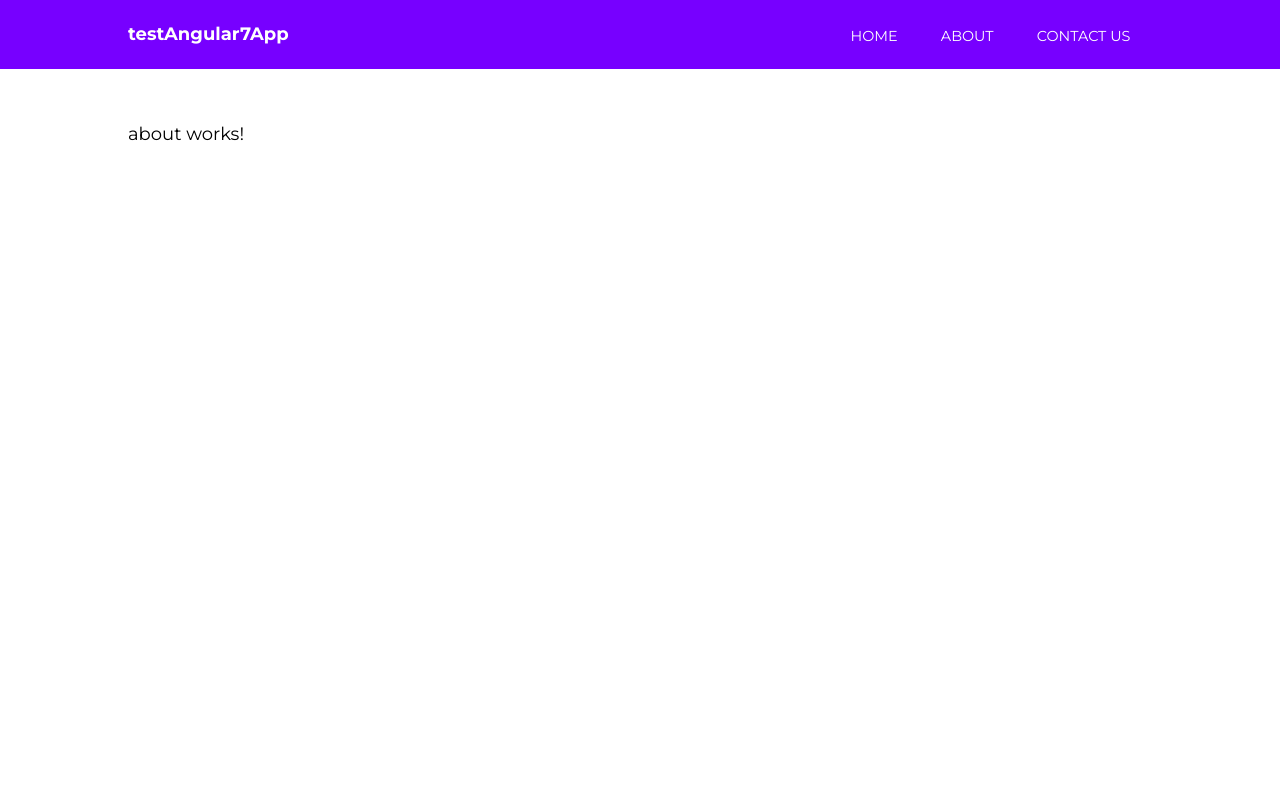
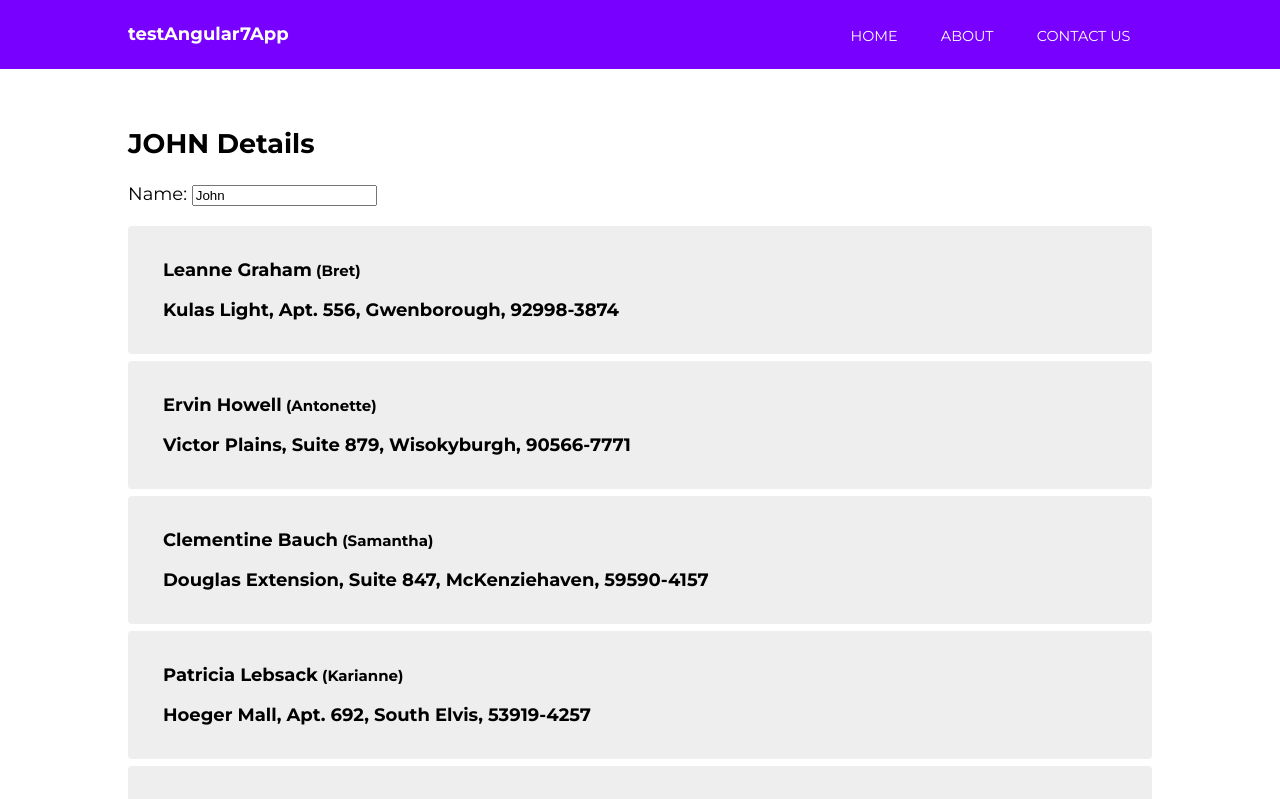
Before and after one commit to vmcindy/testAngular7App, an Angular app: page /about in a window 1280 px wide. Shown: the top 799 px of the page. Built offline with nearby package versions, Linux system fonts and the light colour scheme.

Commit message:
Object class, mock data and ng model sample implementation

```diff
--- a/src/app/about/about.component.html
+++ b/src/app/about/about.component.html
@@ -1,3 +1,12 @@
-<p>
-  about works!
-</p>
+<h2>{{name | uppercase}} Details</h2>
+<div>
+    <label>Name: </label>
+    <input [(ngModel)]="name" placeholder="name" />
+</div>
+
+<ul *ngIf="users">
+    <li *ngFor="let user of users">
+        <p><strong>{{user.name}}</strong><small> ({{user.username}})</small></p>
+        <p>{{user.address.street}}, {{user.address.suite}}, {{user.address.city}}, {{user.address.zipcode}}</p>
+    </li>
+</ul>
--- a/src/app/about/about.component.scss
+++ b/src/app/about/about.component.scss
@@ -0,0 +1,19 @@
+ul {
+    list-style-type: none;
+    margin: 20px 0;
+    padding: 0;
+    li {
+        background: rgb(238, 238, 238);
+        padding: 15px;
+        border-radius: 4px;
+        margin-bottom: 7px;
+        p {
+            font-weight: bold;
+            margin-left: 20px;
+        }
+        img {
+            border-radius: 50%;
+            width: 100%;
+        }
+    }
+}
--- a/src/app/about/about.component.ts
+++ b/src/app/about/about.component.ts
@@ -1,4 +1,5 @@
 import { Component, OnInit } from '@angular/core';
+import { USERS } from '../userMockData';
 
 @Component({
   selector: 'app-about',
@@ -7,6 +8,9 @@
 })
 export class AboutComponent implements OnInit {
 
+  name: string = 'John';
+  users = USERS;
+
   constructor() { }
 
   ngOnInit() {
--- a/src/app/app.module.ts
+++ b/src/app/app.module.ts
@@ -4,6 +4,7 @@
 import { AppRoutingModule } from './app-routing.module';
 import { HttpClientModule } from '@angular/common/http';
 import { ReactiveFormsModule } from '@angular/forms';
+import { FormsModule } from '@angular/forms';
 
 import { AppComponent } from './app.component';
 import { NavComponent } from './nav/nav.component';
@@ -23,7 +24,8 @@
     BrowserModule,
     AppRoutingModule,
     HttpClientModule,
-    ReactiveFormsModule
+    ReactiveFormsModule,
+    FormsModule
   ],
   providers: [],
   bootstrap: [AppComponent]
--- /dev/null
+++ b/src/app/userClass.ts
@@ -0,0 +1,10 @@
+export class User {
+    id: number;
+    name: string;
+    username: string;
+    email: string;
+    address: object;
+    phone: string;
+    website: string;
+    company: object;
+}
--- /dev/null
+++ b/src/app/userMockData.ts
@@ -0,0 +1,234 @@
+import {User} from './userClass';
+
+export const USERS: User[] = [
+    {
+      "id": 1,
+      "name": "Leanne Graham",
+      "username": "Bret",
+      "email": "Sincere@april.biz",
+      "address": {
+        "street": "Kulas Light",
+        "suite": "Apt. 556",
+        "city": "Gwenborough",
+        "zipcode": "92998-3874",
+        "geo": {
+          "lat": "-37.3159",
+          "lng": "81.1496"
+        }
+      },
+      "phone": "1-770-736-8031 x56442",
+      "website": "hildegard.org",
+      "company": {
+        "name": "Romaguera-Crona",
+        "catchPhrase": "Multi-layered client-server neural-net",
+        "bs": "harness real-time e-markets"
+      }
+    },
+    {
+      "id": 2,
+      "name": "Ervin Howell",
+      "username": "Antonette",
+      "email": "Shanna@melissa.tv",
+      "address": {
+        "street": "Victor Plains",
+        "suite": "Suite 879",
+        "city": "Wisokyburgh",
+        "zipcode": "90566-7771",
+        "geo": {
+          "lat": "-43.9509",
+          "lng": "-34.4618"
+        }
+      },
+      "phone": "010-692-6593 x09125",
+      "website": "anastasia.net",
+      "company": {
+        "name": "Deckow-Crist",
+        "catchPhrase": "Proactive didactic contingency",
+        "bs": "synergize scalable supply-chains"
+      }
+    },
+    {
+      "id": 3,
+      "name": "Clementine Bauch",
+      "username": "Samantha",
+      "email": "Nathan@yesenia.net",
+      "address": {
+        "street": "Douglas Extension",
+        "suite": "Suite 847",
+        "city": "McKenziehaven",
+        "zipcode": "59590-4157",
+        "geo": {
+          "lat": "-68.6102",
+          "lng": "-47.0653"
+        }
+      },
+      "phone": "1-463-123-4447",
+      "website": "ramiro.info",
+      "company": {
+        "name": "Romaguera-Jacobson",
+        "catchPhrase": "Face to face bifurcated interface",
+        "bs": "e-enable strategic applications"
+      }
+    },
+    {
+      "id": 4,
+      "name": "Patricia Lebsack",
+      "username": "Karianne",
+      "email": "Julianne.OConner@kory.org",
+      "address": {
+        "street": "Hoeger Mall",
+        "suite": "Apt. 692",
+        "city": "South Elvis",
+        "zipcode": "53919-4257",
+        "geo": {
+          "lat": "29.4572",
+          "lng": "-164.2990"
+        }
+      },
+      "phone": "493-170-9623 x156",
+      "website": "kale.biz",
+      "company": {
+        "name": "Robel-Corkery",
+        "catchPhrase": "Multi-tiered zero tolerance productivity",
+        "bs": "transition cutting-edge web services"
+      }
+    },
+    {
+      "id": 5,
+      "name": "Chelsey Dietrich",
+      "username": "Kamren",
+      "email": "Lucio_Hettinger@annie.ca",
+      "address": {
+        "street": "Skiles Walks",
+        "suite": "Suite 351",
+        "city": "Roscoeview",
+        "zipcode": "33263",
+        "geo": {
+          "lat": "-31.8129",
+          "lng": "62.5342"
+        }
+      },
+      "phone": "(254)954-1289",
+      "website": "demarco.info",
+      "company": {
+        "name": "Keebler LLC",
+        "catchPhrase": "User-centric fault-tolerant solution",
+        "bs": "revolutionize end-to-end systems"
+      }
+    },
+    {
+      "id": 6,
+      "name": "Mrs. Dennis Schulist",
+      "username": "Leopoldo_Corkery",
+      "email": "Karley_Dach@jasper.info",
+      "address": {
+        "street": "Norberto Crossing",
+        "suite": "Apt. 950",
+        "city": "South Christy",
+        "zipcode": "23505-1337",
+        "geo": {
+          "lat": "-71.4197",
+          "lng": "71.7478"
+        }
+      },
+      "phone": "1-477-935-8478 x6430",
+      "website": "ola.org",
+      "company": {
+        "name": "Considine-Lockman",
+        "catchPhrase": "Synchronised bottom-line interface",
+        "bs": "e-enable innovative applications"
+      }
+    },
+    {
+      "id": 7,
+      "name": "Kurtis Weissnat",
+      "username": "Elwyn.Skiles",
+      "email": "Telly.Hoeger@billy.biz",
+      "address": {
+        "street": "Rex Trail",
+        "suite": "Suite 280",
+        "city": "Howemouth",
+        "zipcode": "58804-1099",
+        "geo": {
+          "lat": "24.8918",
+          "lng": "21.8984"
+        }
+      },
+      "phone": "210.067.6132",
+      "website": "elvis.io",
+      "company": {
+        "name": "Johns Group",
+        "catchPhrase": "Configurable multimedia task-force",
+        "bs": "generate enterprise e-tailers"
+      }
+    },
+    {
+      "id": 8,
+      "name": "Nicholas Runolfsdottir V",
+      "username": "Maxime_Nienow",
+      "email": "Sherwood@rosamond.me",
+      "address": {
+        "street": "Ellsworth Summit",
+        "suite": "Suite 729",
+        "city": "Aliyaview",
+        "zipcode": "45169",
+        "geo": {
+          "lat": "-14.3990",
+          "lng": "-120.7677"
+        }
+      },
+      "phone": "586.493.6943 x140",
+      "website": "jacynthe.com",
+      "company": {
+        "name": "Abernathy Group",
+        "catchPhrase": "Implemented secondary concept",
+        "bs": "e-enable extensible e-tailers"
+      }
+    },
+    {
+      "id": 9,
+      "name": "Glenna Reichert",
+      "username": "Delphine",
+      "email": "Chaim_McDermott@dana.io",
+      "address": {
+        "street": "Dayna Park",
+        "suite": "Suite 449",
+        "city": "Bartholomebury",
+        "zipcode": "76495-3109",
+        "geo": {
+          "lat": "24.6463",
+          "lng": "-168.8889"
+        }
+      },
+      "phone": "(775)976-6794 x41206",
+      "website": "conrad.com",
+      "company": {
+        "name": "Yost and Sons",
+        "catchPhrase": "Switchable contextually-based project",
+        "bs": "aggregate real-time technologies"
+      }
+    },
+    {
+      "id": 10,
+      "name": "Clementina DuBuque",
+      "username": "Moriah.Stanton",
+      "email": "Rey.Padberg@karina.biz",
+      "address": {
+        "street": "Kattie Turnpike",
+        "suite": "Suite 198",
+        "city": "Lebsackbury",
+        "zipcode": "31428-2261",
+        "geo": {
+          "lat": "-38.2386",
+          "lng": "57.2232"
+        }
+      },
+      "phone": "024-648-3804",
+      "website": "ambrose.net",
+      "company": {
+        "name": "Hoeger LLC",
+        "catchPhrase": "Centralized empowering task-force",
+        "bs": "target end-to-end models"
+      }
+    }
+  ];
```
